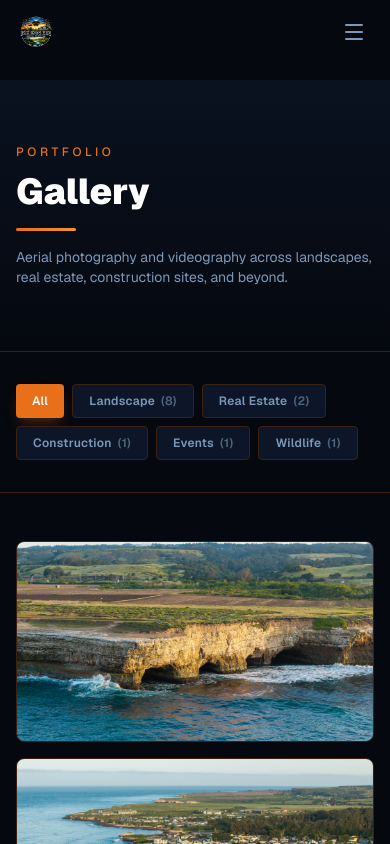
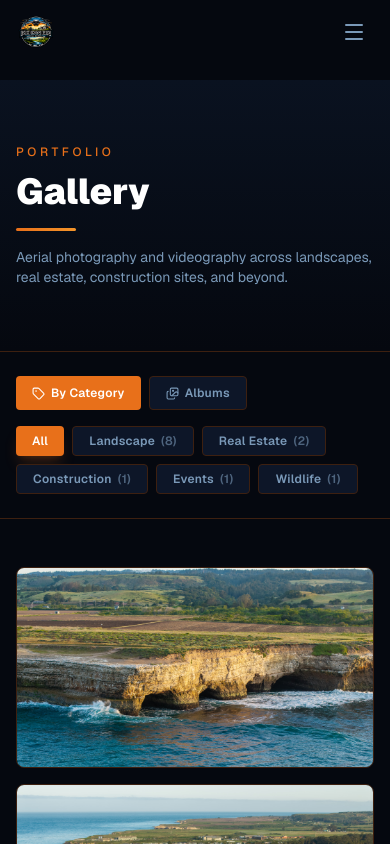
Before and after one commit to JasonKodner25/initialproject-, a Next.js app: page /gallery in a window 390 px wide. Shown: the top 844 px of the page. Built offline with nearby package versions, Linux system fonts and the light colour scheme.

Commit message:
Add Santa Cruz 4/16/26 album to gallery

```diff
--- a/src/app/gallery/page.tsx
+++ b/src/app/gallery/page.tsx
@@ -2,9 +2,10 @@
 
 import { useState } from 'react';
 import Image from 'next/image';
-import { Camera, X } from 'lucide-react';
+import { Camera, X, Images, Tag, ChevronLeft } from 'lucide-react';
 
 type Category = 'All' | 'Landscape' | 'Real Estate' | 'Construction' | 'Events' | 'Wildlife';
+type View = 'categories' | 'albums';
 
 const categories: Category[] = ['All', 'Landscape', 'Real Estate', 'Construction', 'Events', 'Wildlife'];
 
@@ -16,6 +17,7 @@ interface GalleryItem {
   date?: string;
   src?: string;
   aspect: string;
+  album?: string;
 }
 
 const galleryItems: GalleryItem[] = [
@@ -27,6 +29,7 @@ const galleryItems: GalleryItem[] = [
     date: 'April 16, 2026',
     src: '/DJI_20260416065653_0188_D.jpeg',
     aspect: 'aspect-[16/9]',
+    album: 'Santa Cruz 4/16/26',
   },
   {
     id: 2,
@@ -36,6 +39,7 @@ const galleryItems: GalleryItem[] = [
     date: 'April 16, 2026',
     src: '/DJI_20260416070936_0204_D.jpeg',
     aspect: 'aspect-[4/3]',
+    album: 'Santa Cruz 4/16/26',
   },
   {
     id: 3,
@@ -45,6 +49,7 @@ const galleryItems: GalleryItem[] = [
     date: 'April 16, 2026',
     src: '/DJI_20260416071343_0209_D.jpeg',
     aspect: 'aspect-[4/3]',
+    album: 'Santa Cruz 4/16/26',
   },
   {
     id: 4,
@@ -54,6 +59,7 @@ const galleryItems: GalleryItem[] = [
     date: 'April 16, 2026',
     src: '/DJI_20260416072131_0221_D.jpeg',
     aspect: 'aspect-[16/9]',
+    album: 'Santa Cruz 4/16/26',
   },
   {
     id: 5,
@@ -63,6 +69,7 @@ const galleryItems: GalleryItem[] = [
     date: 'April 16, 2026',
     src: '/IMG_3322.jpeg',
     aspect: 'aspect-[4/3]',
+    album: 'Santa Cruz 4/16/26',
   },
   {
     id: 6,
@@ -72,6 +79,7 @@ const galleryItems: GalleryItem[] = [
     date: 'April 16, 2026',
     src: '/IMG_3510.jpeg',
     aspect: 'aspect-square',
+    album: 'Santa Cruz 4/16/26',
   },
   {
     id: 7,
@@ -81,6 +89,7 @@ const galleryItems: GalleryItem[] = [
     date: 'April 16, 2026',
     src: '/IMG_3512.jpeg',
     aspect: 'aspect-[4/3]',
+    album: 'Santa Cruz 4/16/26',
   },
   {
     id: 8,
@@ -90,19 +99,37 @@ const galleryItems: GalleryItem[] = [
     date: 'April 16, 2026',
     src: '/IMG_3513.jpeg',
     aspect: 'aspect-[3/4]',
+    album: 'Santa Cruz 4/16/26',
   },
-  { id: 9,  category: 'Real Estate',   label: 'Luxury Home Exterior',   aspect: 'aspect-[4/3]' },
-  { id: 10, category: 'Real Estate',   label: 'Lakefront Property',     aspect: 'aspect-[3/4]' },
-  { id: 11, category: 'Construction',  label: 'Commercial Site Survey', aspect: 'aspect-[4/3]' },
-  { id: 12, category: 'Events',        label: 'Outdoor Wedding',        aspect: 'aspect-[4/3]' },
-  { id: 13, category: 'Wildlife',      label: 'Coastal Shoreline',      aspect: 'aspect-[16/9]' },
+  { id: 9,  category: 'Real Estate',  label: 'Luxury Home Exterior',   aspect: 'aspect-[4/3]' },
+  { id: 10, category: 'Real Estate',  label: 'Lakefront Property',     aspect: 'aspect-[3/4]' },
+  { id: 11, category: 'Construction', label: 'Commercial Site Survey', aspect: 'aspect-[4/3]' },
+  { id: 12, category: 'Events',       label: 'Outdoor Wedding',        aspect: 'aspect-[4/3]' },
+  { id: 13, category: 'Wildlife',     label: 'Coastal Shoreline',      aspect: 'aspect-[16/9]' },
 ];
 
+function getAlbums() {
+  const map = new Map<string, GalleryItem[]>();
+  for (const item of galleryItems) {
+    if (item.album) {
+      const existing = map.get(item.album) ?? [];
+      map.set(item.album, [...existing, item]);
+    }
+  }
+  return map;
+}
+
+const albums = getAlbums();
+
 export default function GalleryPage() {
+  const [view, setView] = useState<View>('categories');
   const [active, setActive] = useState<Category>('All');
+  const [openAlbum, setOpenAlbum] = useState<string | null>(null);
   const [lightbox, setLightbox] = useState<number | null>(null);
 
-  const filtered = active === 'All' ? galleryItems : galleryItems.filter((i) => i.category === active);
+  const filteredByCategory = active === 'All' ? galleryItems : galleryItems.filter((i) => i.category === active);
+  const albumItems = openAlbum ? (albums.get(openAlbum) ?? []) : [];
+  const displayItems = view === 'categories' ? filteredByCategory : albumItems;
   const lightboxItem = galleryItems.find((i) => i.id === lightbox);
 
   return (
@@ -119,15 +146,43 @@ export default function GalleryPage() {
         </div>
       </section>
 
-      {/* ── Filter Bar ──────────────────────────────────────────────── */}
-      <section className="py-8 bg-[#05080f] border-b border-[#3d2010] sticky top-16 lg:top-20 z-30">
-        <div className="max-w-7xl mx-auto px-4 sm:px-6 lg:px-8">
+      {/* ── View Toggle + Filters ────────────────────────────────────── */}
+      <section className="py-6 bg-[#05080f] border-b border-[#3d2010] sticky top-16 lg:top-20 z-30">
+        <div className="max-w-7xl mx-auto px-4 sm:px-6 lg:px-8 space-y-4">
+          {/* View switcher */}
+          <div className="flex gap-2">
+            <button
+              onClick={() => { setView('categories'); setOpenAlbum(null); }}
+              className={`flex items-center gap-1.5 px-4 py-2 rounded text-xs font-semibold tracking-wide transition-all ${
+                view === 'categories'
+                  ? 'bg-[#e8701a] text-white'
+                  : 'bg-[#0d1628] border border-[#3d2010] text-[#7a99b8] hover:text-white hover:border-[#e8701a]/50'
+              }`}
+            >
+              <Tag size={13} />
+              By Category
+            </button>
+            <button
+              onClick={() => { setView('albums'); setOpenAlbum(null); }}
+              className={`flex items-center gap-1.5 px-4 py-2 rounded text-xs font-semibold tracking-wide transition-all ${
+                view === 'albums'
+                  ? 'bg-[#e8701a] text-white'
+                  : 'bg-[#0d1628] border border-[#3d2010] text-[#7a99b8] hover:text-white hover:border-[#e8701a]/50'
+              }`}
+            >
+              <Images size={13} />
+              Albums
+            </button>
+          </div>
+
+          {/* Category filters (only in category view) */}
+          {view === 'categories' && (
             <div className="flex gap-2 flex-wrap">
               {categories.map((cat) => (
                 <button
                   key={cat}
                   onClick={() => setActive(cat)}
-                className={`px-4 py-2 rounded text-xs sm:text-sm font-semibold tracking-wide transition-all ${
+                  className={`px-4 py-1.5 rounded text-xs font-semibold tracking-wide transition-all ${
                     active === cat
                       ? 'bg-[#e8701a] text-white shadow-lg shadow-[#e8701a]/20'
                       : 'bg-[#0d1628] border border-[#3d2010] text-[#7a99b8] hover:text-white hover:border-[#e8701a]/50'
@@ -135,75 +190,114 @@ export default function GalleryPage() {
                 >
                   {cat}
                   {cat !== 'All' && (
-                  <span className="ml-1.5 text-xs opacity-60">
+                    <span className="ml-1.5 opacity-60">
                       ({galleryItems.filter((i) => i.category === cat).length})
                     </span>
                   )}
                 </button>
               ))}
             </div>
+          )}
+
+          {/* Album breadcrumb */}
+          {view === 'albums' && openAlbum && (
+            <button
+              onClick={() => setOpenAlbum(null)}
+              className="flex items-center gap-1.5 text-[#7a99b8] hover:text-white text-xs transition-colors"
+            >
+              <ChevronLeft size={14} />
+              All Albums
+            </button>
+          )}
         </div>
       </section>
 
-      {/* ── Masonry Grid ────────────────────────────────────────────── */}
+      {/* ── Albums Grid ─────────────────────────────────────────────── */}
+      {view === 'albums' && !openAlbum && (
+        <section className="py-12 bg-[#05080f]">
+          <div className="max-w-7xl mx-auto px-4 sm:px-6 lg:px-8">
+            <div className="grid grid-cols-1 sm:grid-cols-2 lg:grid-cols-3 gap-6">
+              {Array.from(albums.entries()).map(([name, items]) => {
+                const cover = items.find((i) => i.src);
+                return (
+                  <button
+                    key={name}
+                    onClick={() => setOpenAlbum(name)}
+                    className="group relative overflow-hidden rounded-xl border border-[#3d2010] hover:border-[#e8701a]/60 transition-all text-left bg-[#0d1628]"
+                  >
+                    {/* Cover photo */}
+                    <div className="relative aspect-[16/9] overflow-hidden">
+                      {cover?.src ? (
+                        <Image
+                          src={cover.src}
+                          alt={name}
+                          fill
+                          className="object-cover group-hover:scale-105 transition-transform duration-500"
+                          sizes="(max-width: 640px) 100vw, 50vw"
+                        />
+                      ) : (
+                        <div className="absolute inset-0 flex items-center justify-center bg-[#0a1220]">
+                          <Images size={32} className="text-[#4a3018]" />
+                        </div>
+                      )}
+                      <div className="absolute inset-0 bg-black/20 group-hover:bg-black/10 transition-all" />
+                    </div>
+
+                    {/* Album info */}
+                    <div className="p-4">
+                      <div className="text-white font-bold text-base">{name}</div>
+                      <div className="text-[#e8701a] text-xs mt-1">{items.length} photos</div>
+                      {items[0]?.location && (
+                        <div className="text-[#7a99b8] text-xs mt-0.5">{items[0].location}</div>
+                      )}
+                    </div>
+                  </button>
+                );
+              })}
+            </div>
+
+            {albums.size === 0 && (
+              <div className="text-center py-20 text-[#4a3018]">No albums yet.</div>
+            )}
+          </div>
+        </section>
+      )}
+
+      {/* ── Album Photo Grid ────────────────────────────────────────── */}
+      {view === 'albums' && openAlbum && (
+        <section className="py-12 bg-[#05080f]">
+          <div className="max-w-7xl mx-auto px-4 sm:px-6 lg:px-8">
+            <div className="mb-8">
+              <h2 className="text-2xl font-black text-white">{openAlbum}</h2>
+              <div className="text-[#e8701a] text-sm mt-1">{albumItems.length} photos</div>
+              {albumItems[0]?.location && (
+                <div className="text-[#7a99b8] text-xs mt-0.5">{albumItems[0].location}</div>
+              )}
+            </div>
+            <div className="masonry-grid">
+              {displayItems.map((item) => (
+                <PhotoCard key={item.id} item={item} onOpen={() => setLightbox(item.id)} />
+              ))}
+            </div>
+          </div>
+        </section>
+      )}
+
+      {/* ── Category Grid ───────────────────────────────────────────── */}
+      {view === 'categories' && (
         <section className="py-12 bg-[#05080f]">
           <div className="max-w-7xl mx-auto px-4 sm:px-6 lg:px-8">
             <div className="masonry-grid">
-            {filtered.map((item) => (
-              <div
-                key={item.id}
-                className={`masonry-item relative overflow-hidden rounded-lg border border-[#3d2010] cursor-pointer group hover:border-[#e8701a]/50 transition-all ${item.aspect} ${item.src ? 'bg-black' : 'bg-[#0d1628]'}`}
-                onClick={() => setLightbox(item.id)}
-              >
-                {item.src ? (
-                  <Image
-                    src={item.src}
-                    alt={item.label}
-                    fill
-                    className="object-cover group-hover:scale-105 transition-transform duration-500"
-                    sizes="(max-width: 768px) 50vw, 25vw"
-                  />
-                ) : (
-                  <div className="absolute inset-0 flex flex-col items-center justify-center gap-2">
-                    <Camera size={24} className="text-[#4a3018]" />
-                    <span className="text-[#4a3018] text-xs text-center px-2">{item.label}</span>
-                    <span className="text-[#3d2010] text-[10px] border border-[#3d2010] px-2 py-0.5 rounded">
-                      {item.category}
-                    </span>
-                  </div>
-                )}
-
-                {/* Hover overlay */}
-                <div className="absolute inset-0 bg-black/0 group-hover:bg-black/30 transition-all" />
-
-                {/* Info on hover */}
-                <div className="absolute bottom-0 left-0 right-0 p-3 translate-y-full group-hover:translate-y-0 transition-transform duration-300 bg-gradient-to-t from-black/80 to-transparent">
-                  <div className="text-white text-xs font-semibold">{item.label}</div>
-                  {item.location && <div className="text-[#e8701a] text-[10px] mt-0.5">{item.location}</div>}
-                </div>
-
-                {/* Category badge */}
-                <div className="absolute top-2 left-2 opacity-0 group-hover:opacity-100 transition-opacity">
-                  <span className="px-2 py-1 bg-[#05080f]/80 backdrop-blur-sm text-[#e8701a] text-[10px] rounded font-medium border border-[#e8701a]/30">
-                    {item.category}
-                  </span>
-                </div>
-
-                {/* Expand icon */}
-                <div className="absolute bottom-2 right-2 opacity-0 group-hover:opacity-100 transition-opacity">
-                  <div className="w-7 h-7 bg-[#e8701a] rounded flex items-center justify-center">
-                    <Camera size={13} className="text-white" />
-                  </div>
-                </div>
-              </div>
+              {filteredByCategory.map((item) => (
+                <PhotoCard key={item.id} item={item} onOpen={() => setLightbox(item.id)} />
               ))}
             </div>
-
-          {filtered.length === 0 && (
+            {filteredByCategory.length === 0 && (
               <div className="text-center py-20 text-[#4a3018]">No photos in this category yet.</div>
             )}
           </div>
         </section>
+      )}
 
       {/* ── Lightbox ────────────────────────────────────────────────── */}
       {lightbox !== null && lightboxItem && (
@@ -247,6 +341,9 @@ export default function GalleryPage() {
               {lightboxItem.date && (
                 <div className="text-[#7a99b8] text-xs mt-1">{lightboxItem.date}</div>
               )}
+              {lightboxItem.album && (
+                <div className="text-[#4a3018] text-xs mt-1">Album: {lightboxItem.album}</div>
+              )}
             </div>
           </div>
         </div>
@@ -254,3 +351,49 @@ export default function GalleryPage() {
     </main>
   );
 }
+
+function PhotoCard({ item, onOpen }: { item: GalleryItem; onOpen: () => void }) {
+  return (
+    <div
+      className={`masonry-item relative overflow-hidden rounded-lg border border-[#3d2010] cursor-pointer group hover:border-[#e8701a]/50 transition-all ${item.aspect} ${item.src ? 'bg-black' : 'bg-[#0d1628]'}`}
+      onClick={onOpen}
+    >
+      {item.src ? (
+        <Image
+          src={item.src}
+          alt={item.label}
+          fill
+          className="object-cover group-hover:scale-105 transition-transform duration-500"
+          sizes="(max-width: 768px) 50vw, 25vw"
+        />
+      ) : (
+        <div className="absolute inset-0 flex flex-col items-center justify-center gap-2">
+          <Camera size={24} className="text-[#4a3018]" />
+          <span className="text-[#4a3018] text-xs text-center px-2">{item.label}</span>
+          <span className="text-[#3d2010] text-[10px] border border-[#3d2010] px-2 py-0.5 rounded">
+            {item.category}
+          </span>
+        </div>
+      )}
+
+      <div className="absolute inset-0 bg-black/0 group-hover:bg-black/30 transition-all" />
+
+      <div className="absolute bottom-0 left-0 right-0 p-3 translate-y-full group-hover:translate-y-0 transition-transform duration-300 bg-gradient-to-t from-black/80 to-transparent">
+        <div className="text-white text-xs font-semibold">{item.label}</div>
+        {item.location && <div className="text-[#e8701a] text-[10px] mt-0.5">{item.location}</div>}
+      </div>
+
+      <div className="absolute top-2 left-2 opacity-0 group-hover:opacity-100 transition-opacity">
+        <span className="px-2 py-1 bg-[#05080f]/80 backdrop-blur-sm text-[#e8701a] text-[10px] rounded font-medium border border-[#e8701a]/30">
+          {item.category}
+        </span>
+      </div>
+
+      <div className="absolute bottom-2 right-2 opacity-0 group-hover:opacity-100 transition-opacity">
+        <div className="w-7 h-7 bg-[#e8701a] rounded flex items-center justify-center">
+          <Camera size={13} className="text-white" />
+        </div>
+      </div>
+    </div>
+  );
+}
```
Lines whose indentation alone changed are shown as unchanged.
